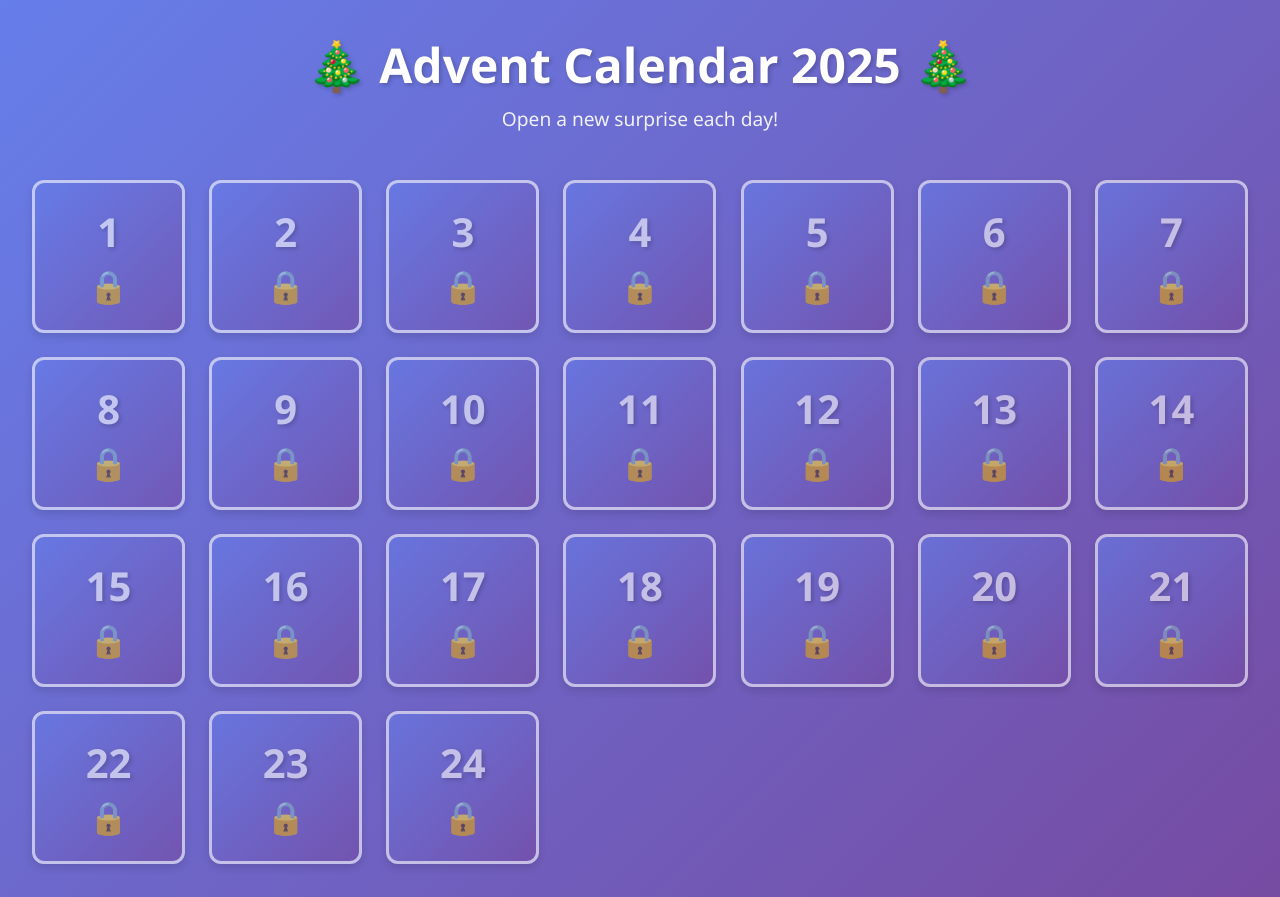
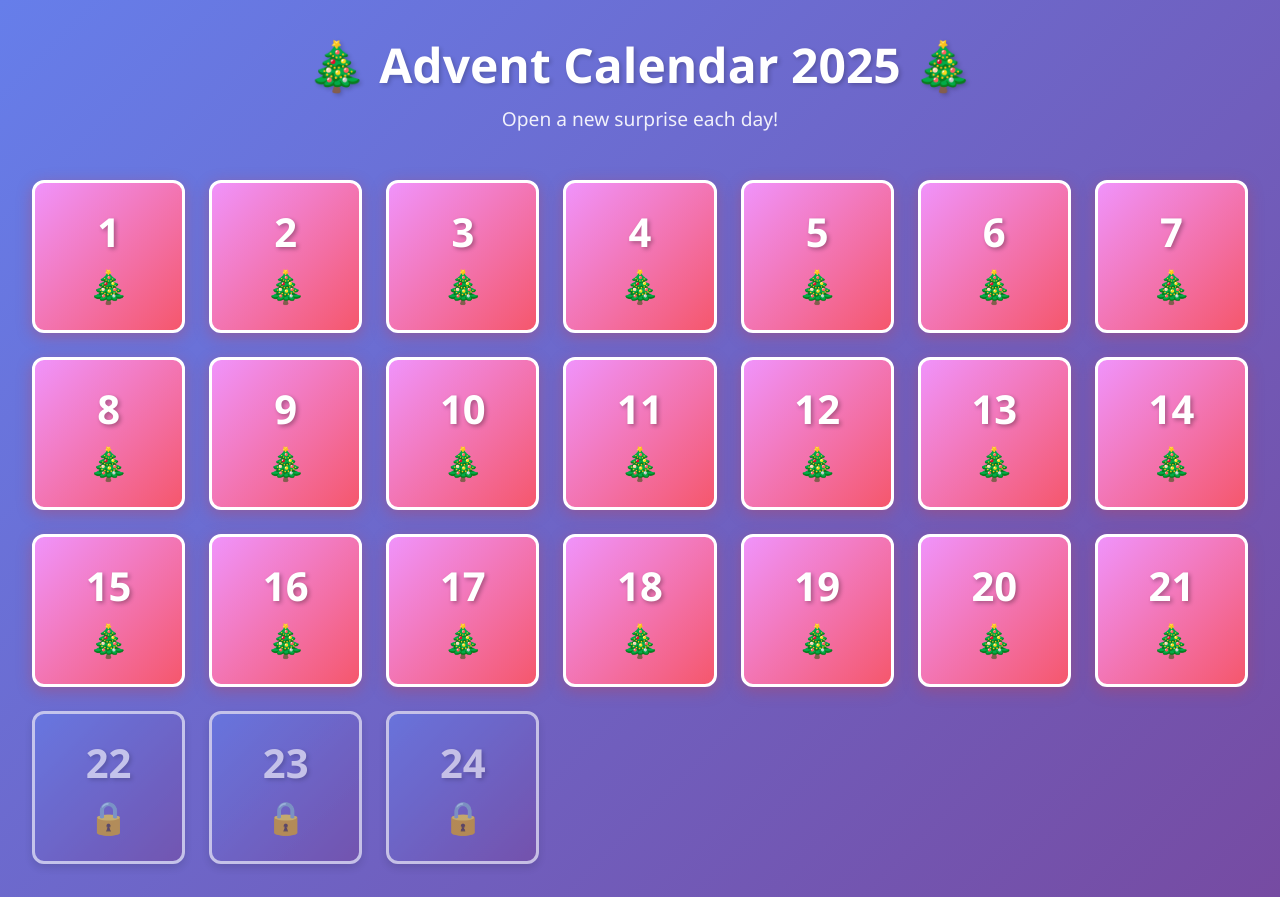
Before and after one commit to tiaineno/kalenteri, a React (Vite) app: page / in a window 1280 px wide. Built offline with nearby package versions, Linux system fonts and the light colour scheme.

Commit message:
gwejiosgjio

```diff
--- a/src/components/AdventCalendar.jsx
+++ b/src/components/AdventCalendar.jsx
@@ -37,7 +37,7 @@ const AdventCalendar = () => {
     // return true;
 
     // For production: only unlock if it's December and day has arrived
-    if (currentMonth === 11) { // December
+    if (currentMonth === 10) { // December
       return day <= currentDay;
     }
     return false; // Lock all doors if not December
--- a/src/data/calendarData.js
+++ b/src/data/calendarData.js
@@ -4,7 +4,7 @@ export const calendarData = [
   { day: 1, type: 'image', url: 'https://res.cloudinary.com/dh4pf2fw5/image/upload/v1763737263/koodauskurssi_qtkewe.png', title: 'Ekojen treffien meemit???' },
   { day: 2, type: 'image', url: 'https://res.cloudinary.com/dh4pf2fw5/image/upload/v1763737263/N%C3%A4ytt%C3%B6kuva_2025-11-21_163352_pwh6jd.png', title: 'This piano' },
   { day: 3, type: 'video', url: 'https://res.cloudinary.com/dh4pf2fw5/video/upload/v1763737268/cum_puk9jv.mp4', title: 'Come as you are' },
-  { day: 4, type: 'video', url: 'https://res.cloudinary.com/dh4pf2fw5/video/upload/v1763737323/Snapchat-131807181_c9j18u.mp4', title: 'Nokia arabic ringtone (ei arabic wave!!!)' },
+  { day: 4, type: 'video', url: 'https://res.cloudinary.com/dh4pf2fw5/video/upload/v1763737908/nokia_u1dkig.mp4', title: 'Nokia arabic ringtone (ei arabic wave!!!)' },
   { day: 5, type: 'image', url: 'https://res.cloudinary.com/dh4pf2fw5/image/upload/v1763737306/Screenshot_2025-03-02-11-36-01-63_948cd9899890cbd5c2798760b2b95377_pffumk.jpg', title: 'Ara I' },
   { day: 6, type: 'video', url: 'https://res.cloudinary.com/dh4pf2fw5/video/upload/v1763737267/mega_wrkjpu.mp4', title: 'Domestic violence (tässä vain yksi lukuisista tapauksista)' },
   { day: 7, type: 'image', url: 'https://images.unsplash.com/photo-1544457070-15c1fa1f15ca?w=800', title: 'I am Tony Lam' },
```
